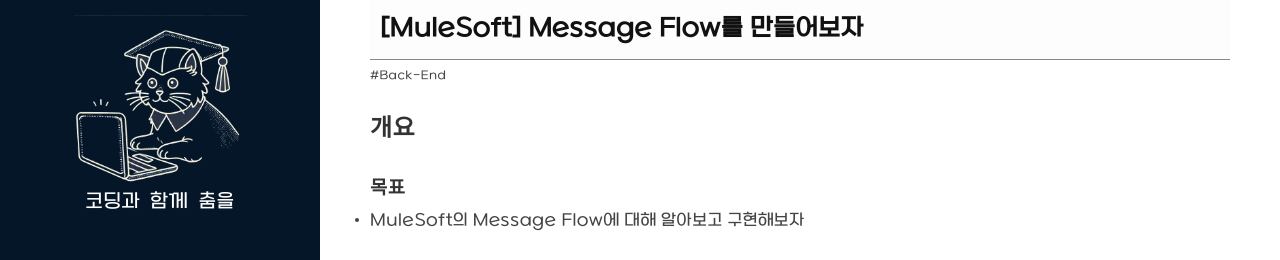
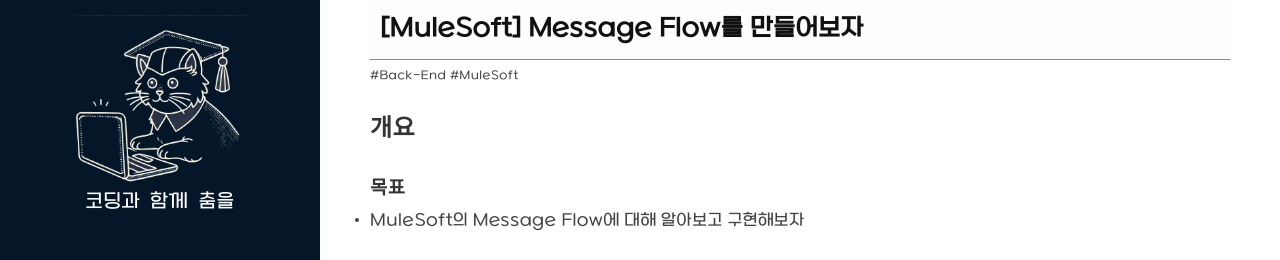
Before and after one commit to billiamchoi/billiamchoi.github.io, a Jekyll site: the page built from _posts/Develop/2024-11-18-mulesoft-message-flow를-만들어보자.md, in a window 1280 px wide and 900 px high. Shown: the top 260 px of the window. Built offline with Jekyll 4.4.1, drawn with Linux system fonts in a browser that asks for light colours; comment, search, counter and statistics services are not loaded.

Commit message:
Update Develop “2024-11-18-mulesoft-message-flow를-만들어보자”

```diff
--- a/_posts/Develop/2024-11-18-mulesoft-message-flow를-만들어보자.md
+++ b/_posts/Develop/2024-11-18-mulesoft-message-flow를-만들어보자.md
@@ -9,7 +9,8 @@
   - MessageFlow
 tags:
   - Back-End
-img-tag: study
+  - MuleSoft
+img-tag: mulesoft
 ---
 ## 개요
 
```
